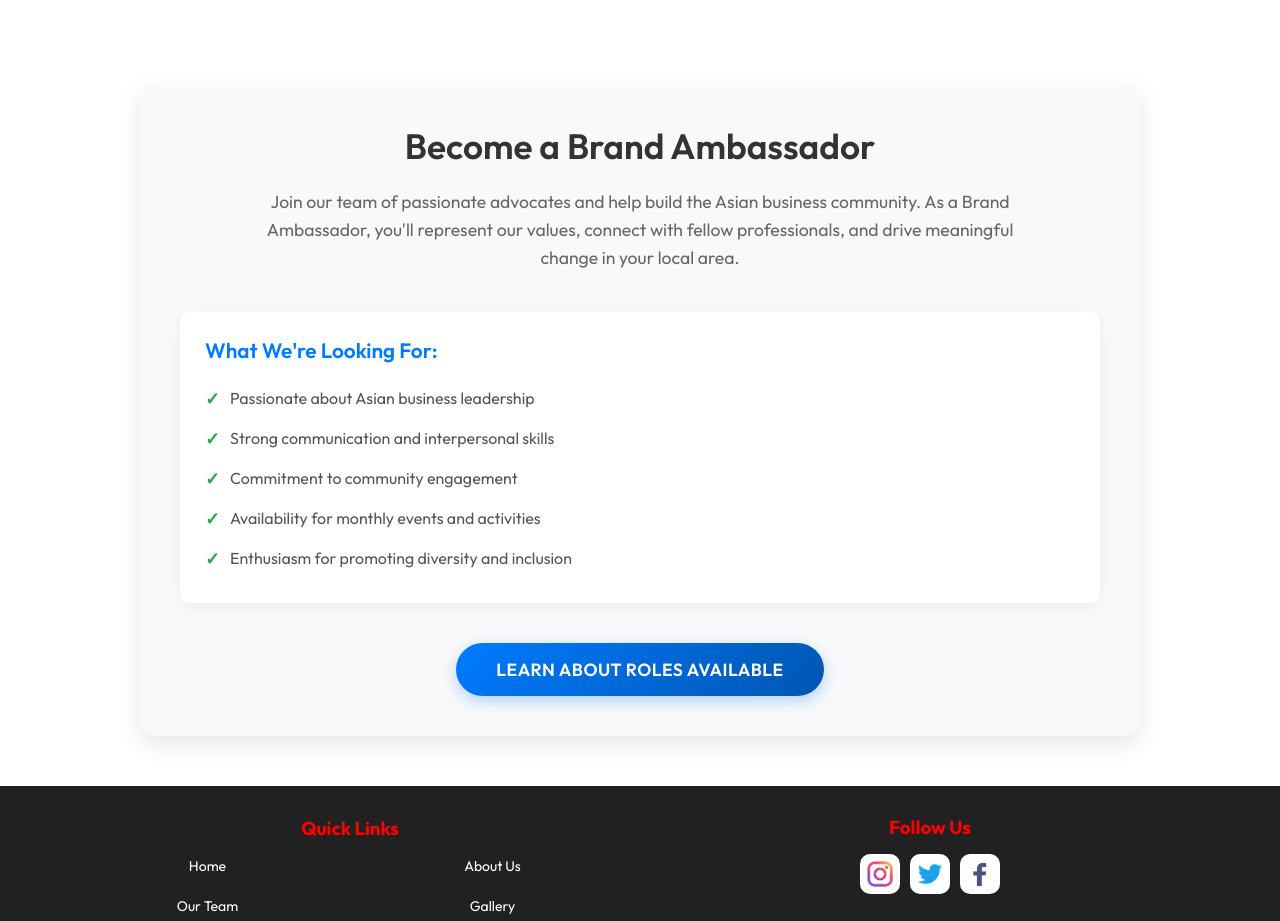
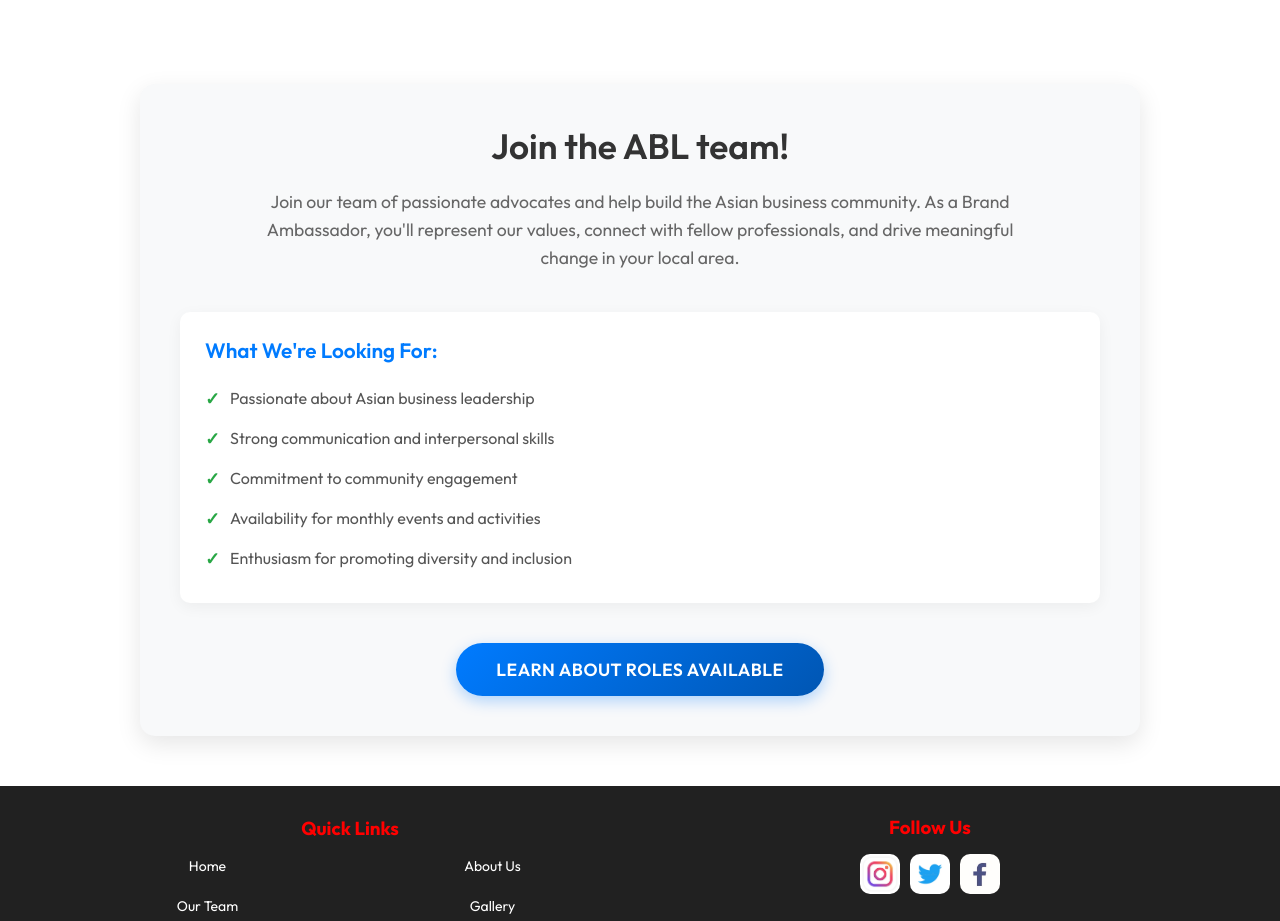
Before and after one commit to pharpala/abl-copy, a React (Vite) app: page / in a window 1280 px wide. Shown: the part 1520-2441 px from the top of the page. Built offline with nearby package versions, Linux system fonts and the light colour scheme.

Commit message:
brand ambassador hero

```diff
--- a/src/components/Events/Events.jsx
+++ b/src/components/Events/Events.jsx
@@ -19,7 +19,7 @@ const Events = () => {
             {/* Brand Ambassadors Section */}
             <div className="brand-ambassadors-section">
                 <div className="brand-ambassadors-content">
-                    <h3>Become a Brand Ambassador</h3>
+                    <h3>Join the ABL team!</h3>
                     <p>Join our team of passionate advocates and help build the Asian business community. As a Brand Ambassador, you'll represent our values, connect with fellow professionals, and drive meaningful change in your local area.</p>
 
                     <div className="ambassador-requirements">
```
